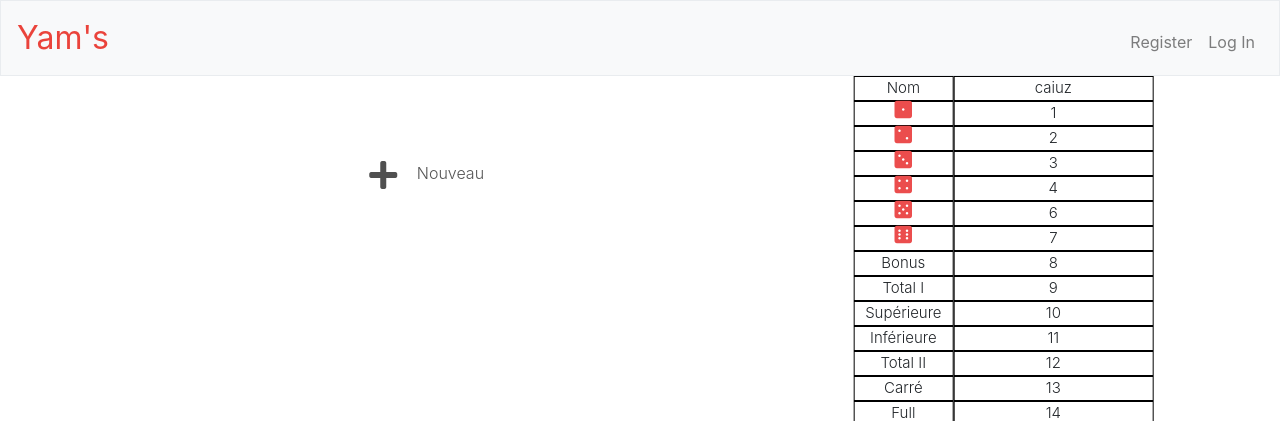
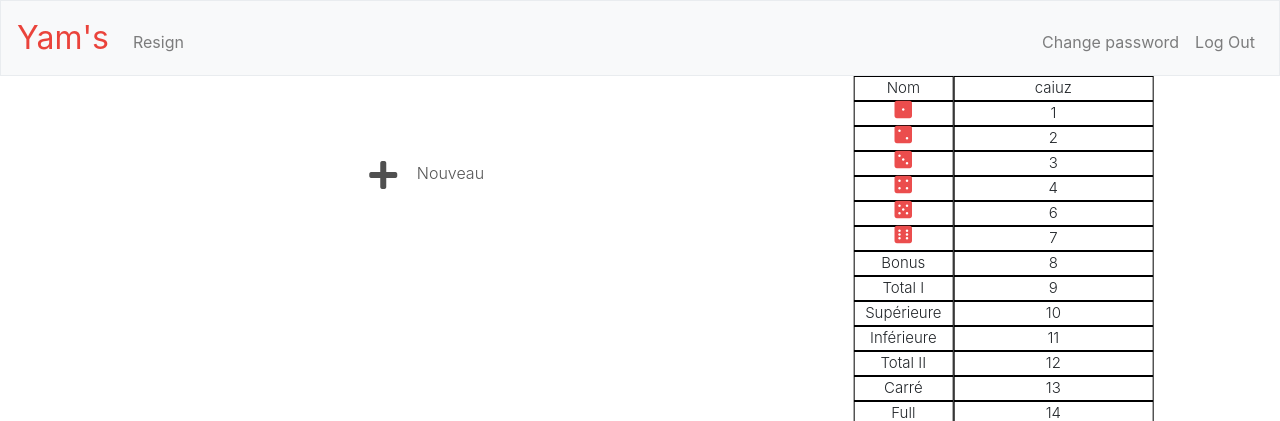
Before and after one commit to nicola-carraro/yams, a Flask app: page / in a window 1280 px wide. Shown: the top 421 px of the page. Run offline with Flask 2, Linux system fonts and the light colour scheme; some libraries are stand-ins or nearby versions.

Commit message:
added resign button

```diff
--- a/yams/app.py
+++ b/yams/app.py
@@ -11,11 +11,13 @@ import jsonpickle
 
 
 app = Flask(__name__, instance_relative_config=True)
-app.config.from_mapping(
-    SECRET_KEY='dev',
-    SQLALCHEMY_DATABASE_URI = "sqlite:" + os.path.join(app.instance_path, 'yams.sqlite')
-    )
+app.secret_key="dev"
 
+
+# app.config.from_mapping(
+#     SECRET_KEY='dev',
+#     SQLALCHEMY_DATABASE_URI = "sqlite:" + os.path.join(app.instance_path, 'yams.sqlite')
+#     )
 
 #ensure the instance folder exists
 try:
@@ -35,6 +37,7 @@ app.config['SEND_FILE_MAX_AGE_DEFAULT'] = 0
 @app.route('/')
 def index():
     game = {}
+    session["user_name"] = "caiuz"
     game["scores"] = [{"name": "caiuz", "ones": 1, "twoes": 2, "threes": 3, "fours": 4, "fives": 6, "sixes": 7, "bonus": 8, "upper_total": 9, "max": 10, "min": 11, "middle_total": 12, "poker": 13, "full_house": 14, "small_straight": 15, "large_straight": 16, "yams": 17,
         "rigole": 18, "lower_total": 19, "global_total": 20}]
     game["dice"] = [1, 2, 3, 4, 5]
--- a/yams/templates/layout.html
+++ b/yams/templates/layout.html
@@ -16,12 +16,10 @@
             <span class="navbar-toggler-icon"></span>
         </button>
         <div class="collapse navbar-collapse" id="navbar">
-            {% if session.user_id %}
+            {% if session.user_name %}
                 <ul class="navbar-nav mr-auto mt-2">
-                    <li class="nav-item"><a class="nav-link" href="/quote">Quote</a></li>
-                    <li class="nav-item"><a class="nav-link" href="/buy">Buy</a></li>
-                    <li class="nav-item"><a class="nav-link" href="/sell">Sell</a></li>
-                    <li class="nav-item"><a class="nav-link" href="/history">History</a></li>
+                    <li class="nav-item"><a class="nav-link" href="/quote">Resign</a></li>
+
                 </ul>
                 <ul class="navbar-nav ml-auto mt-2">
                     <li class="nav-item"><a class="nav-link" href="/pwdchange">Change password</a></li>
```
